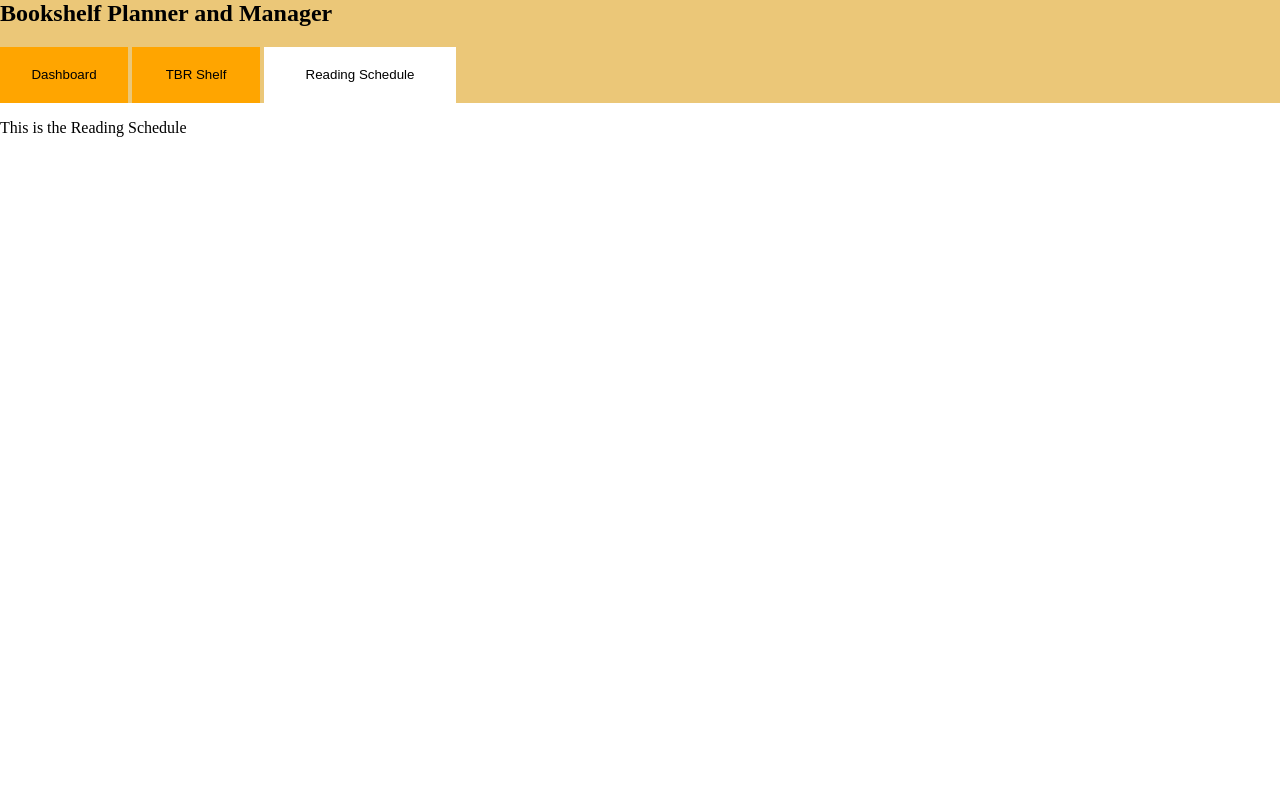
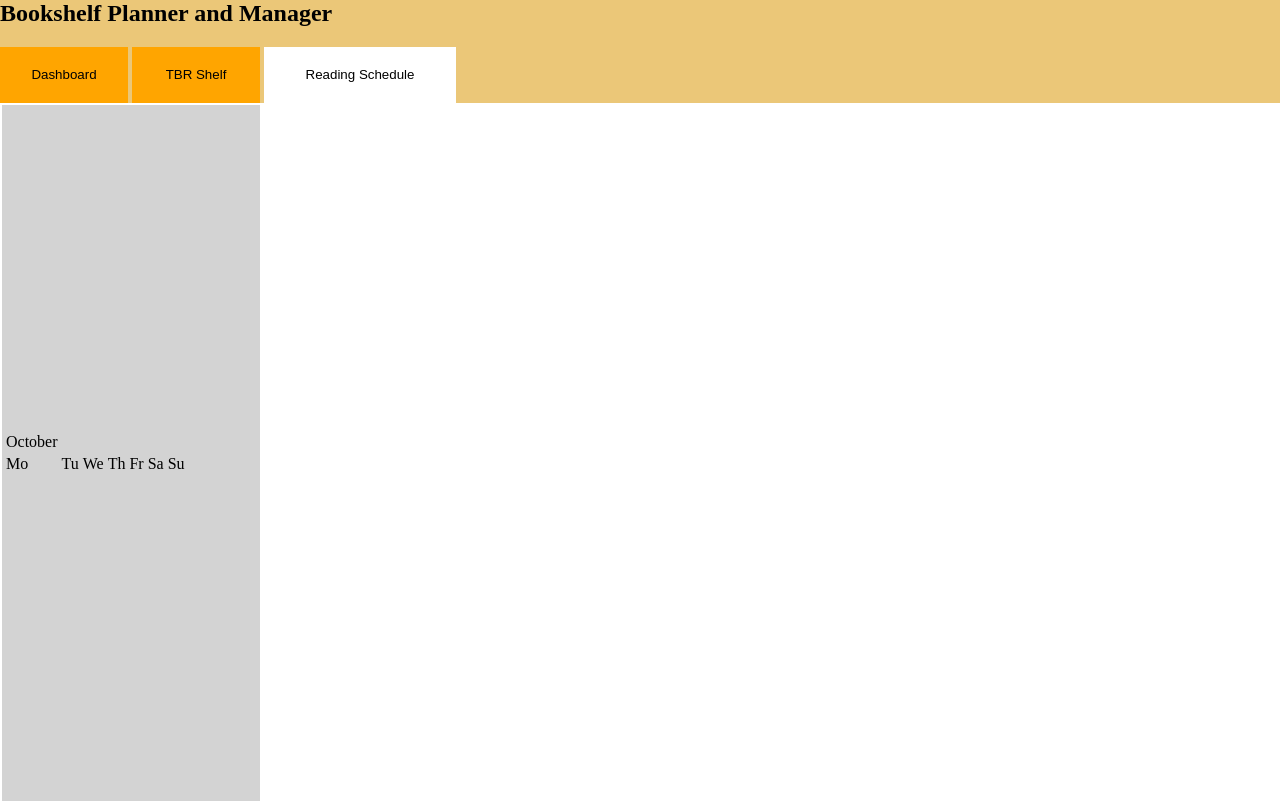
Before and after one commit to Angelina-Ferguson/book-schedule-tracking-project, a website with bundled scripts: page public/index.html in a window 1280 px wide. Both pictures are taken after a click on the button "Reading Schedule". Built offline with nearby package versions, Linux system fonts and the light colour scheme.

Commit message:
added reading schedule page, working on calendar for it

```diff
--- a/public/index.html
+++ b/public/index.html
@@ -2,6 +2,7 @@
     <head>
         <script type="module" src="/src/index.js"></script>
         <link rel="stylesheet" href="/public/styles/dashboard.css" type="text/css">
+        <link rel="stylesheet" href="/public/styles/readingSchedule.css" type="text/css">
     </head>
     <body style="margin: 0px;">
         <top-bar></top-bar>
--- /dev/null
+++ b/public/styles/readingSchedule.css
@@ -0,0 +1,5 @@
+reading-schedule-page #sidebar-column:first-child {
+    width: 20vw;
+    height: 87vh;
+    background-color: lightgray;
+}
--- /dev/null
+++ b/src/components/calendar.js
@@ -0,0 +1,66 @@
+
+
+class Calendar extends HTMLElement {
+
+
+    constructor() {
+        super();
+
+
+    }
+    connectedCallback() {
+        this.render();
+    }
+    render () {
+        const CALENDAR_MONTHS = {
+            "jan": "January", "feb":"February", "mar":"March",
+            "apr":"April", "may": "May", "jun":"June",
+            "jul":"July", "aug":"August", "sep":"September",
+            "oct":"October", "nov":"November", "dec":"December"
+        }
+
+        const CALENDAR_DAYS = {
+            "Mo":"Monday",
+            "Tu":"Tuesday",
+            "We":"Wednesday",
+            "Th":"Thursday",
+            "Fr":"Friday",
+            "Sa":"Saturday",
+            "Su":"Sunday"
+        }
+
+
+        //need to generate a basic calendar
+        // line 0 for the month
+        // line 1 for the days of the week, 7 tds long
+        // 2 - 6 for the weeks. 7 tds per week
+        let currentYear = new Date().getFullYear();
+        let currentMonth = new Date().toLocaleDateString('en-US', { month: 'long' });
+        let currentDayOfTheWeek = new Date().toLocaleDateString('en-US', { weekday: 'long' });
+        let currentDay = new Date().getDate();
+        let dotwDay1CurrentMonth = new Date(currentYear, currentMonth, 1).toLocaleDateString('en-US', { weekday: 'long' });
+
+        let calendarTableHTML = ``;
+
+        calendarTableHTML = `<table><tr><td style="colspan: 7;"> ${currentMonth} </td></tr><tr>`;
+
+        Object.keys(CALENDAR_DAYS).map((key) => {
+            calendarTableHTML += `<td>${key}</td>`
+        })
+
+        //this will iterate through the days of the month, however need to assign values to the months for day amounts and consider leap years for february
+        // for (var i = 0; i < ) {
+
+        // }
+
+        calendarTableHTML += `</tr></table>`
+
+        this.innerHTML = calendarTableHTML;
+
+
+
+
+    }
+}
+
+customElements.define('mini-calendar', Calendar);
--- a/src/index.js
+++ b/src/index.js
@@ -1,5 +1,6 @@
 //components
 import './components/TopBar.js';
+import './components/calendar.js';
 import './components/CurrentReadPreview.js'
 import './components/ReadingSchedulePreview.js'
 import './components/LibraryAlerts.js'
--- a/src/pages/ReadingSchedule.js
+++ b/src/pages/ReadingSchedule.js
@@ -9,7 +9,12 @@ class ReadingSchedule extends HTMLElement {
     }
     render () {
         this.innerHTML = `
-        <p>This is the Reading Schedule</p>
+        <table>
+            <tr>
+                <td id="sidebar-column"><mini-calendar></mini-calendar></td>
+                <td></td>
+            </tr>
+        </table>
         `;
 
     }
```
Also changed, not shown: src/components/ReadingScheduleSideBar.js (added, +25 -0 lines).
